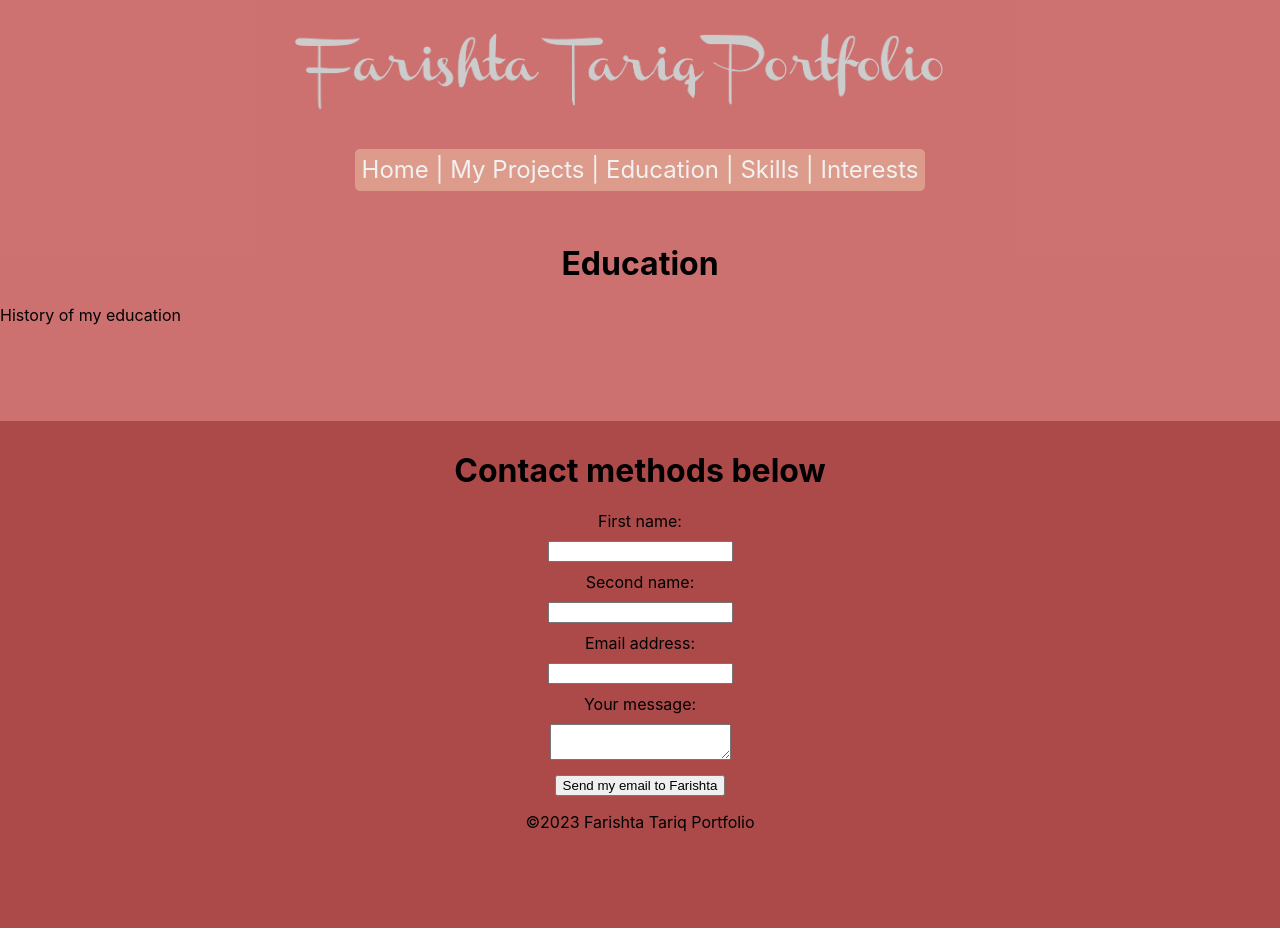
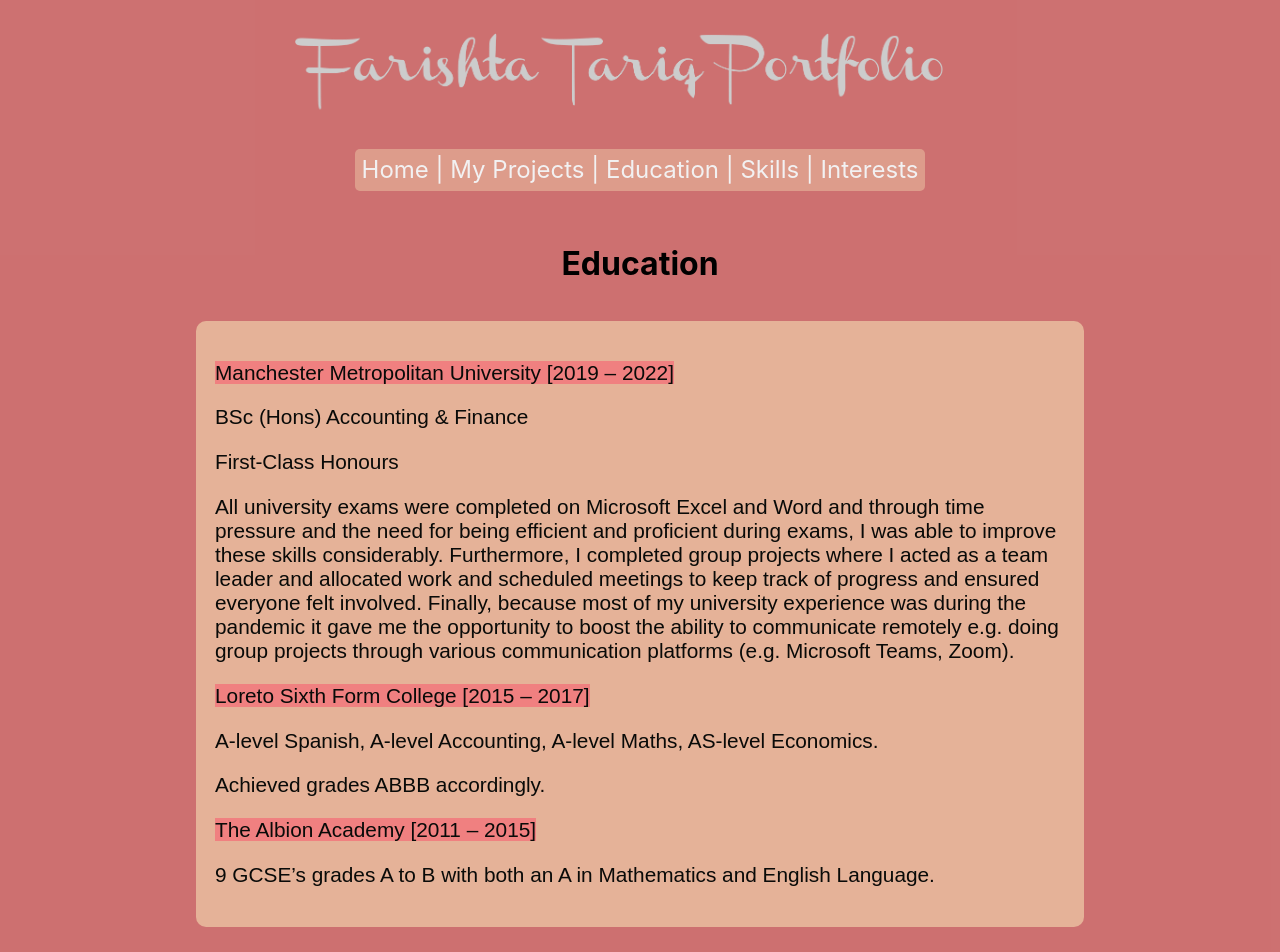
Before and after one commit to Farishta7/farishta-portfolio, a React (Create React App) app: page /education in a window 1280 px wide. Shown: the top 952 px of the page. Before the commit the page ends 928 px from the top, so only its background shows below. Built offline with nearby package versions, Linux system fonts and the light colour scheme.

Commit message:
Added education description

```diff
--- a/src/components/Education.jsx
+++ b/src/components/Education.jsx
@@ -5,8 +5,23 @@ const Education = () => {
   return (
     <>
       <div>
-      <h1>Education</h1>
-        <p>History of my education</p>
+        <h1>Education</h1>
+
+        <div className='parent-div'>
+      <div className="text-block">
+            <p><span className='highlighted-text'>Manchester Metropolitan University [2019 – 2022]</span></p>
+            <p>BSc (Hons) Accounting & Finance</p>
+            <p>First-Class Honours</p>
+            <p>All university exams were completed on Microsoft Excel and Word and through time pressure and the need for being efficient and proficient during exams, I was able to improve these skills considerably. Furthermore, I completed group projects where I acted as a team leader and allocated work and scheduled meetings to keep track of progress and ensured everyone felt involved. Finally, because most of my university experience was during the pandemic it gave me the opportunity to boost the ability to communicate remotely e.g. doing group projects through various communication platforms (e.g. Microsoft Teams, Zoom).</p>
+            <p><span className='highlighted-text'>Loreto Sixth Form College [2015 – 2017]</span></p>
+            <p>A-level Spanish, A-level Accounting, A-level Maths, AS-level Economics.</p>
+            <p>Achieved grades ABBB accordingly.</p>
+            <p><span className='highlighted-text'>The Albion Academy [2011 – 2015]</span></p>
+            <p>9 GCSE’s grades A to B with both an A in Mathematics and English Language.</p>
+
+      </div>
+
+      </div>
       </div>
 
       <div className='footer-div-on-pages'>
```
